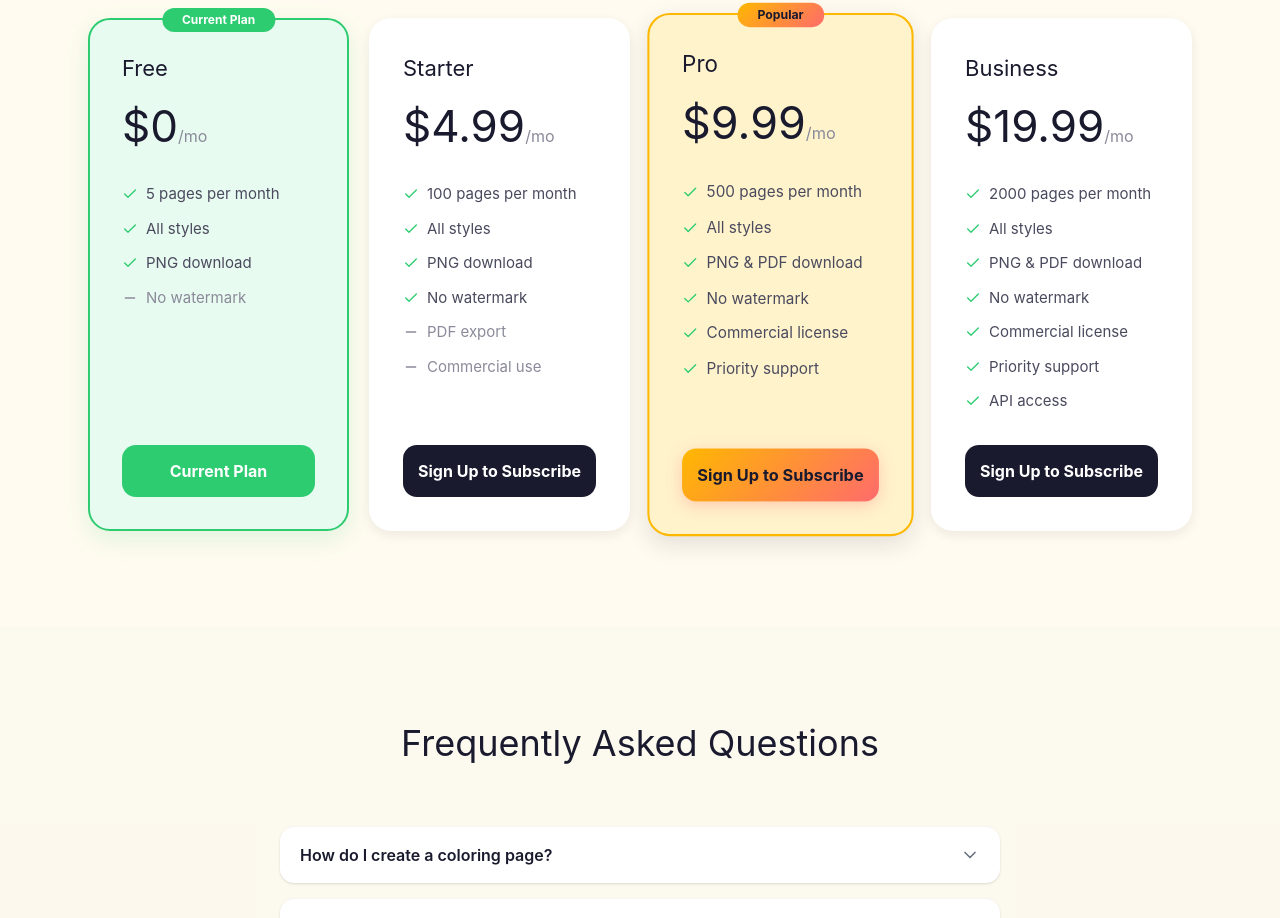
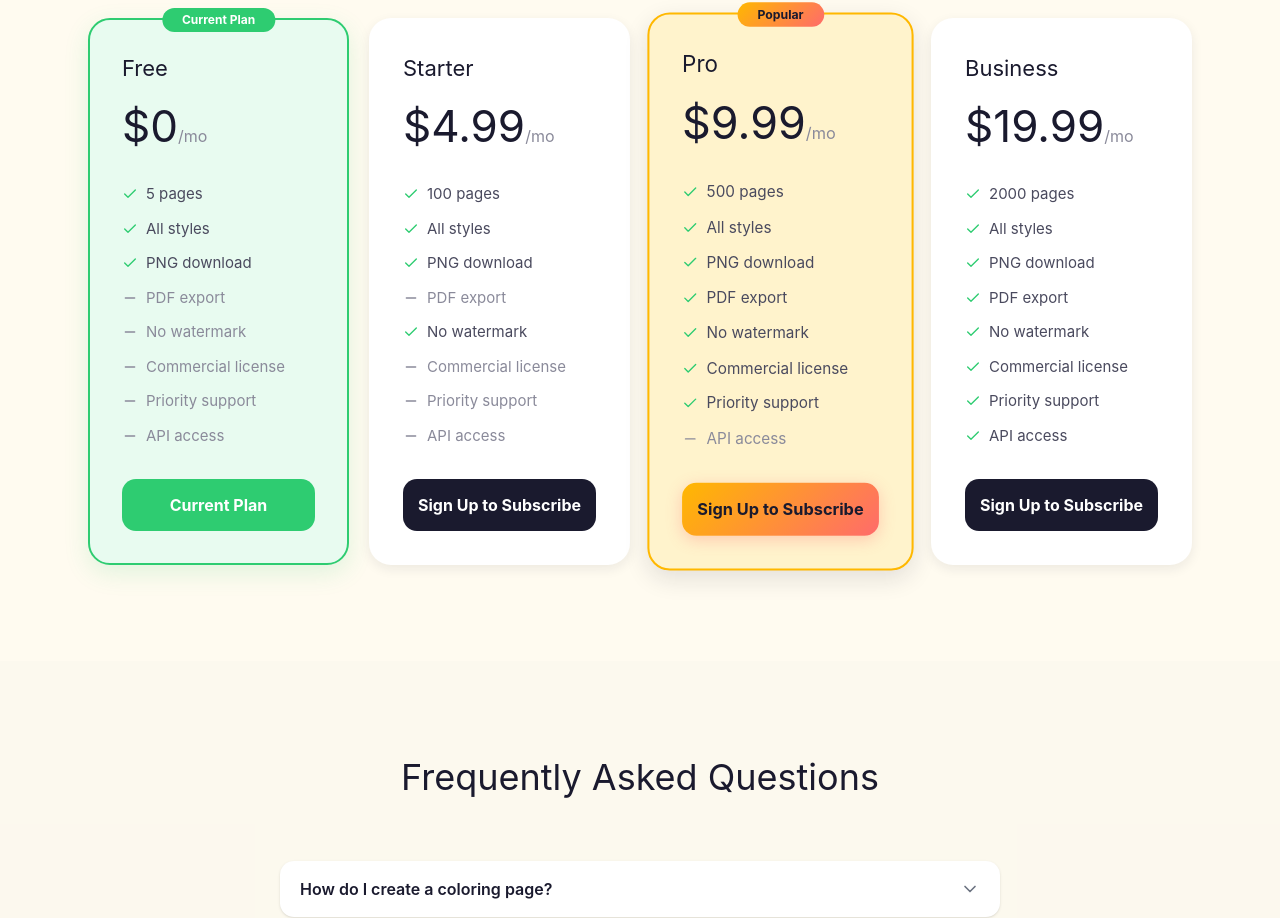
Before and after one commit to rinbs1120/pixcraftx, a Next.js app: page / in a window 1280 px wide. Shown: the part 2479-3397 px from the top of the page. Built offline with nearby package versions, Linux system fonts and the light colour scheme; no server answers; a web font is replaced by a local one.

Commit message:
fix: unified feature list across all pricing cards

```diff
--- a/src/components/sections/pricing.tsx
+++ b/src/components/sections/pricing.tsx
@@ -27,18 +27,28 @@ const PLAN_RANK: Record<string, number> = {
   business: 3,
 };
 
+// Unified feature list - all cards show the same rows
+const allFeatures = [
+  { key: 'pages', label: 'Pages per month' },
+  { key: 'styles', label: 'All styles' },
+  { key: 'png', label: 'PNG download' },
+  { key: 'pdf', label: 'PDF export' },
+  { key: 'watermark', label: 'No watermark' },
+  { key: 'commercial', label: 'Commercial license' },
+  { key: 'support', label: 'Priority support' },
+  { key: 'api', label: 'API access' },
+] as const;
+
+type FeatureKey = typeof allFeatures[number]['key'];
+
 const plans = [
   {
     name: 'Free',
     key: 'free',
     price: 0,
     priceNote: '/mo',
-    features: [
-      { text: '5 pages per month', included: true },
-      { text: 'All styles', included: true },
-      { text: 'PNG download', included: true },
-      { text: 'No watermark', included: false },
-    ],
+    pageLabel: '5 pages',
+    features: { pages: true, styles: true, png: true, pdf: false, watermark: false, commercial: false, support: false, api: false } as Record<FeatureKey, boolean>,
     buttonText: 'Get Started',
     buttonStyle: 'outline' as const,
     href: '/generate',
@@ -49,14 +59,8 @@ const plans = [
     key: 'starter',
     price: 4.99,
     priceNote: '/mo',
-    features: [
-      { text: '100 pages per month', included: true },
-      { text: 'All styles', included: true },
-      { text: 'PNG download', included: true },
-      { text: 'No watermark', included: true },
-      { text: 'PDF export', included: false },
-      { text: 'Commercial use', included: false },
-    ],
+    pageLabel: '100 pages',
+    features: { pages: true, styles: true, png: true, pdf: false, watermark: true, commercial: false, support: false, api: false } as Record<FeatureKey, boolean>,
     buttonText: 'Subscribe',
     buttonStyle: 'filled' as const,
     href: null,
@@ -68,14 +72,8 @@ const plans = [
     price: 9.99,
     priceNote: '/mo',
     popular: true,
-    features: [
-      { text: '500 pages per month', included: true },
-      { text: 'All styles', included: true },
-      { text: 'PNG & PDF download', included: true },
-      { text: 'No watermark', included: true },
-      { text: 'Commercial license', included: true },
-      { text: 'Priority support', included: true },
-    ],
+    pageLabel: '500 pages',
+    features: { pages: true, styles: true, png: true, pdf: true, watermark: true, commercial: true, support: true, api: false } as Record<FeatureKey, boolean>,
     buttonText: 'Subscribe',
     buttonStyle: 'gradient' as const,
     href: null,
@@ -86,15 +84,8 @@ const plans = [
     key: 'business',
     price: 19.99,
     priceNote: '/mo',
-    features: [
-      { text: '2000 pages per month', included: true },
-      { text: 'All styles', included: true },
-      { text: 'PNG & PDF download', included: true },
-      { text: 'No watermark', included: true },
-      { text: 'Commercial license', included: true },
-      { text: 'Priority support', included: true },
-      { text: 'API access', included: true },
-    ],
+    pageLabel: '2000 pages',
+    features: { pages: true, styles: true, png: true, pdf: true, watermark: true, commercial: true, support: true, api: true } as Record<FeatureKey, boolean>,
     buttonText: 'Subscribe',
     buttonStyle: 'filled' as const,
     href: null,
@@ -126,7 +117,6 @@ export function Pricing() {
           Simple Pricing
         </h2>
 
-        {/* Pricing Grid - 4 columns, equal height */}
         <div className="grid md:grid-cols-2 lg:grid-cols-4 gap-6 md:gap-5">
           {plans.map((plan) => {
             const planRank = PLAN_RANK[plan.key] || 0;
@@ -153,7 +143,6 @@ export function Pricing() {
                   transform: plan.popular ? 'scale(1.02)' : undefined,
                 }}
               >
-                {/* Popular Badge */}
                 {plan.popular && !isCurrent && (
                   <div
                     className="absolute -top-3 left-1/2 -translate-x-1/2 px-5 py-1 rounded-full text-xs font-bold text-[#1A1A2E]"
@@ -163,19 +152,16 @@ export function Pricing() {
                   </div>
                 )}
 
-                {/* Current Plan Badge */}
                 {isCurrent && (
                   <div className="absolute -top-3 left-1/2 -translate-x-1/2 px-5 py-1 rounded-full text-xs font-bold text-white bg-[#2ECC71]">
                     Current Plan
                   </div>
                 )}
 
-                {/* Plan Name */}
                 <h3 className="font-display text-[22px] text-foreground mb-2">
                   {plan.name}
                 </h3>
 
-                {/* Price */}
                 <div className="mb-6">
                   <span className="font-display text-[44px] text-foreground">
                     ${plan.price}
@@ -185,23 +171,25 @@ export function Pricing() {
                   </span>
                 </div>
 
-                {/* Features */}
                 <ul className="space-y-3 mb-8 flex-grow">
-                  {plan.features.map((feature, index) => (
-                    <li key={index} className="flex items-center gap-2 text-[15px]">
-                      {feature.included ? (
+                  {allFeatures.map((feat) => {
+                    const included = plan.features[feat.key];
+                    const isPages = feat.key === 'pages';
+                    return (
+                      <li key={feat.key} className="flex items-center gap-2 text-[15px]">
+                        {included ? (
                           <Check className="w-4 h-4 text-[#2ECC71] flex-shrink-0" />
                         ) : (
                           <Minus className="w-4 h-4 text-[#8A8A9A] flex-shrink-0" />
                         )}
-                      <span className={feature.included ? 'text-[#4A4A5E]' : 'text-[#8A8A9A]'}>
-                        {feature.text}
+                        <span className={included ? 'text-[#4A4A5E]' : 'text-[#8A8A9A]'}>
+                          {isPages ? plan.pageLabel : feat.label}
                         </span>
                       </li>
-                  ))}
+                    );
+                  })}
                 </ul>
 
-                {/* CTA Button - pushed to bottom with mt-auto */}
                 <div className="mt-auto">
                 {isCurrent ? (
                   <button
```
Lines whose indentation alone changed are shown as unchanged.
